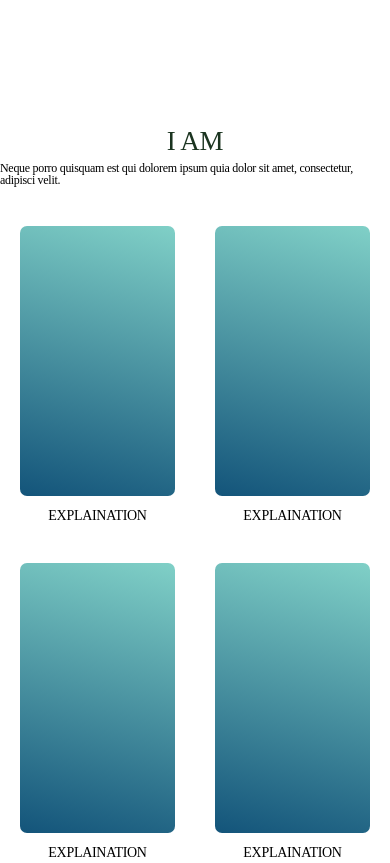
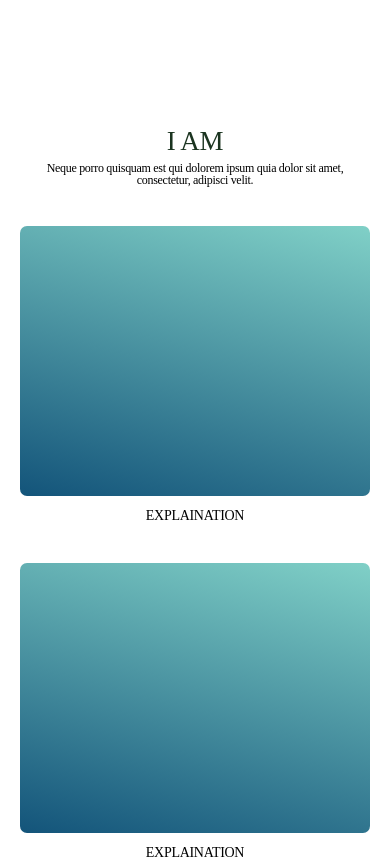
Before and after one commit to webLSG/SG_Portfolio, a plain HTML site: page index.html in a window 390 px wide. Shown: the part 846-1709 px from the top of the page. Drawn offline with Linux system fonts and the light colour scheme; a web font is replaced by a local one.

Commit message:
Add files via upload

```diff
--- a/CSS/hero.css
+++ b/CSS/hero.css
@@ -42,4 +42,5 @@
   color: var(--white);
   font-family: var(--font-family-basic);
   font-size: var(--font-size-basic);
+  text-align: center;
 }
--- a/CSS/iam.css
+++ b/CSS/iam.css
@@ -23,6 +23,7 @@
 
 .iam > .title > p {
   font-size: var(--font-size-small);
+  text-align: center;
 }
 
 .iam_layout {
--- a/CSS/media.css
+++ b/CSS/media.css
@@ -44,7 +44,8 @@
   header > nav,
   .hero_jumbotron,
   .iam_layout,
-  .footer_arr {
+  .footer_arr,
+  .iam > .title {
     max-width: var(--max-width-mob);
   }
 
@@ -56,6 +57,10 @@
   /* iam */
   .iam {
     padding: 130px 0;
+  }
+  .iam_layout {
+    display: flex;
+    flex-direction: column;
   }
 
   /* project */
```
Also changed, not shown: index.html (+0 -1 lines).
